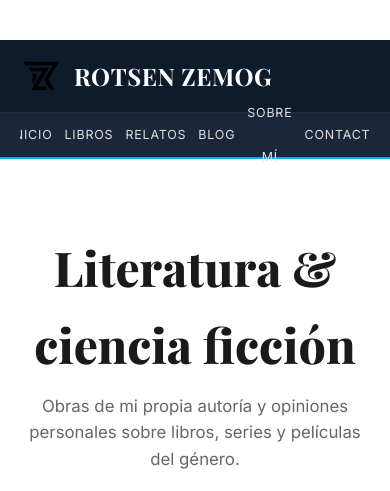
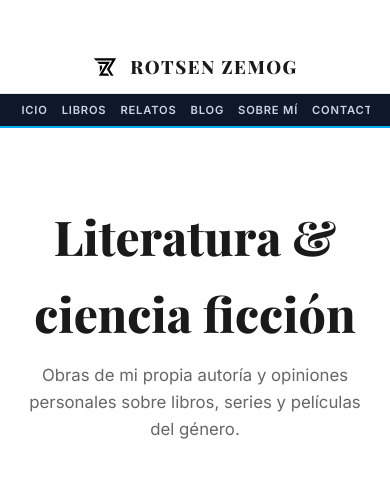
Before and after one commit to rotsenzemog/rotsenzemog.github.io, a Jekyll site: the page built from index.html, in a window 390 px wide. Shown: the top 491 px of the page. Built offline with Jekyll 4.4.1, drawn with Linux system fonts in a browser that asks for light colours; grey boxes are pictures that could not be loaded.

Commit message:
Refactor header and navigation styles for clarity
Updated styles for header and navigation components, including adjustments to padding, colors, and font sizes for improved aesthetics and responsiveness.

```diff
--- a/assets/css/main.css
+++ b/assets/css/main.css
@@ -416,7 +416,7 @@ footer { border-top: 1px solid #eee; padding: 40px 0; text-align: center; color:
 }
 
 /* ==========================================
-   HEADER Y NAVEGACIÓN EN DOS NIVELES
+   HEADER MODERNO Y SLIM (2 NIVELES)
    ========================================== */
 
 .site-header {
@@ -424,29 +424,30 @@ footer { border-top: 1px solid #eee; padding: 40px 0; text-align: center; color:
   position: relative;
 }
 
-/* --- Franja Top Principal --- */
+/* --- 1. Franja Top Principal (Blanca y Centrada) --- */
 .header-top {
-  background-color: #0d1b2a; /* Ajusta al color oscuro de tu tema */
-  padding: 15px 0;
-  border-bottom: 1px solid rgba(255, 255, 255, 0.08);
+  background-color: #ffffff;
+  padding: 16px 0;
+  border-bottom: 1px solid #e5e7eb;
 }
 
 .header-top-content {
   display: flex;
   align-items: center;
-  justify-content: flex-start;
+  justify-content: center; /* Centra todo el contenido */
+  text-align: center;
 }
 
 .site-branding {
-  display: flex;
+  display: inline-flex;
   align-items: center;
+  justify-content: center;
   gap: 12px;
   text-decoration: none;
-  color: #ffffff;
 }
 
 .header-logo-top {
-  height: 42px; /* Tamaño del logo en la barra principal */
+  height: 32px; /* Logo ajustado y estilizado */
   width: auto;
   object-fit: contain;
   transition: transform 0.2s ease;
@@ -457,16 +458,16 @@ footer { border-top: 1px solid #eee; padding: 40px 0; text-align: center; color:
 }
 
 .site-title {
-  font-size: 1.5rem;
-  font-weight: 700;
-  letter-spacing: 0.5px;
-  color: #ffffff;
+  font-size: 1.4rem;
+  font-weight: 800;
+  letter-spacing: 1.5px;
+  color: #1a1a1a; /* Texto gris oscuro / negro */
 }
 
-/* --- Subbarra de Menú Inferior --- */
+/* --- 2. Subbarra de Menú Inferior (Slim) --- */
 .header-nav-bar {
-  background-color: #1b263b; /* Color de fondo de la subbarra */
-  border-bottom: 2px solid #00aeef; /* Color de acento */
+  background-color: #0f172a; /* Mantiene el tono oscuro elegante */
+  border-bottom: 2px solid #00aeef;
   transition: all 0.3s ease;
   z-index: 999;
   width: 100%;
@@ -476,59 +477,57 @@ footer { border-top: 1px solid #eee; padding: 40px 0; text-align: center; color:
   display: flex;
   align-items: center;
   justify-content: flex-start;
-  height: 44px; /* Altura compacta de la subbarra */
+  height: 32px; /* Altura reducida a la mitad */
 }
 
-/* Logo Sticky (Oculto por defecto en la vista normal) */
+/* Logo Sticky (Aparece al hacer scroll a la izquierda) */
 .sticky-logo-link {
   display: none;
   align-items: center;
-  margin-right: 20px;
+  margin-right: 18px;
 }
 
 .header-logo-sticky {
-  height: 26px; /* Tamaño pequeño adaptado a la subbarra */
+  height: 20px; /* Tamaño compacto adaptado a los 32px de altura */
   width: auto;
-  object-fit: contain;
+  filter: brightness(0) invert(1); /* Pone el logo blanco si es necesario */
 }
 
-/* Menú de Navegación con fuente reducida */
+/* Menú de Navegación Compacto */
 .main-menu {
   display: flex;
   align-items: center;
   list-style: none;
   margin: 0;
   padding: 0;
-  gap: 24px;
+  gap: 22px;
 }
 
 .main-menu a {
-  color: #e0e1dd;
+  color: #cbd5e1;
   text-decoration: none;
-  font-size: 0.85rem; /* Tamaño de fuente más pequeño */
-  font-weight: 500;
-  text-transform: uppercase;
+  font-size: 0.73rem; /* Tamaño de letra más pequeño y legible */
+  font-weight: 600;
   letter-spacing: 0.8px;
+  line-height: 32px; /* Alineado verticalmente con la barra */
+  display: block;
   transition: color 0.2s ease;
-  line-height: 44px;
-  display: block;
 }
 
 .main-menu a:hover {
   color: #00aeef;
 }
 
-/* --- ESTADO STICKY (Al hacer Scroll) --- */
+/* --- Estado Sticky (Scroll) --- */
 .header-nav-bar.is-sticky {
   position: fixed;
   top: 0;
   left: 0;
   right: 0;
-  box-shadow: 0 4px 12px rgba(0, 0, 0, 0.25);
-  animation: slideDown 0.3s ease-in-out;
+  box-shadow: 0 4px 12px rgba(0, 0, 0, 0.15);
+  animation: slideDown 0.25s ease-in-out;
 }
 
-/* Muestra el logo pequeño únicamente cuando la subbarra está fija */
 .header-nav-bar.is-sticky .sticky-logo-link {
   display: flex;
 }
@@ -538,13 +537,23 @@ footer { border-top: 1px solid #eee; padding: 40px 0; text-align: center; color:
   to { transform: translateY(0); }
 }
 
-/* Responsive para dispositivos móviles */
+/* Adaptación Dispositivos Móviles */
 @media (max-width: 768px) {
+  .header-top {
+    padding: 12px 0;
+  }
+  .site-title {
+    font-size: 1.15rem;
+  }
+  .header-logo-top {
+    height: 26px;
+  }
   .main-menu {
-    gap: 12px;
+    gap: 14px;
     overflow-x: auto;
+    white-space: nowrap;
   }
   .main-menu a {
-    font-size: 0.78rem;
+    font-size: 0.70rem;
   }
 }
```
